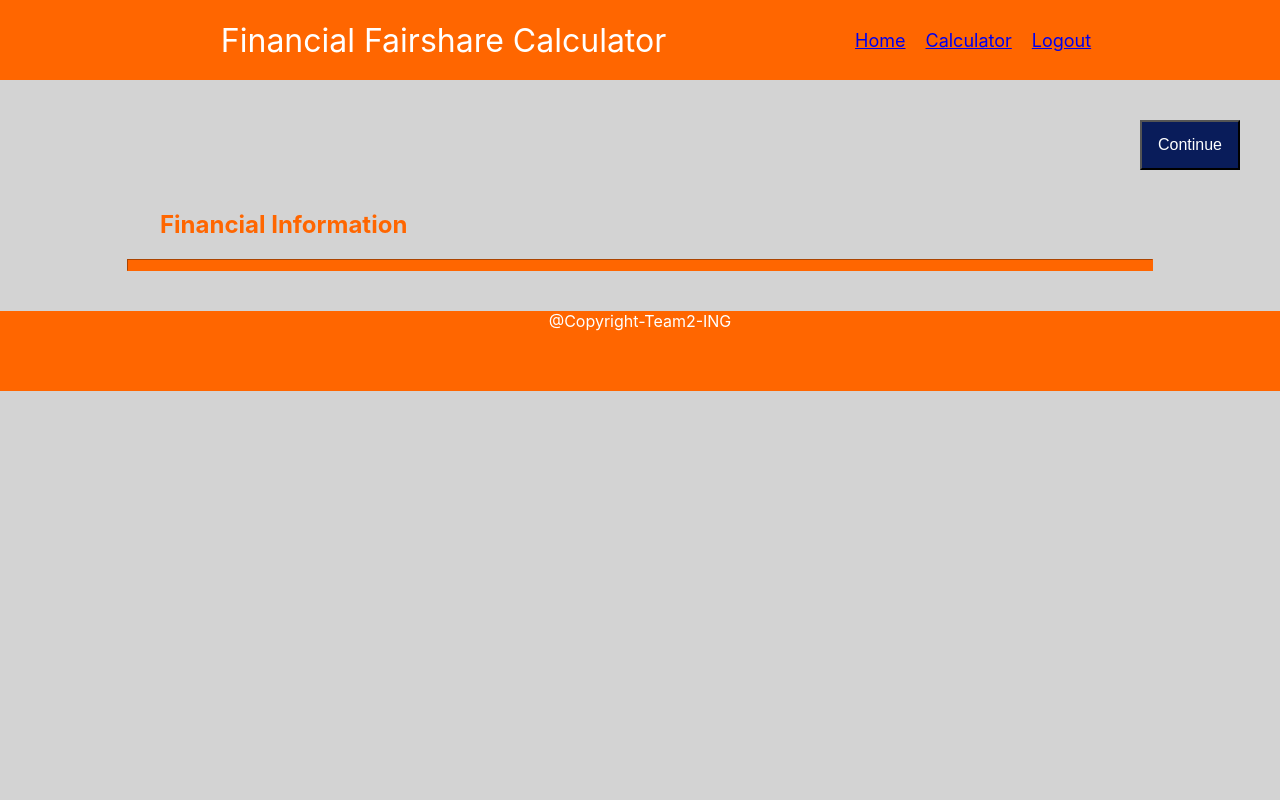
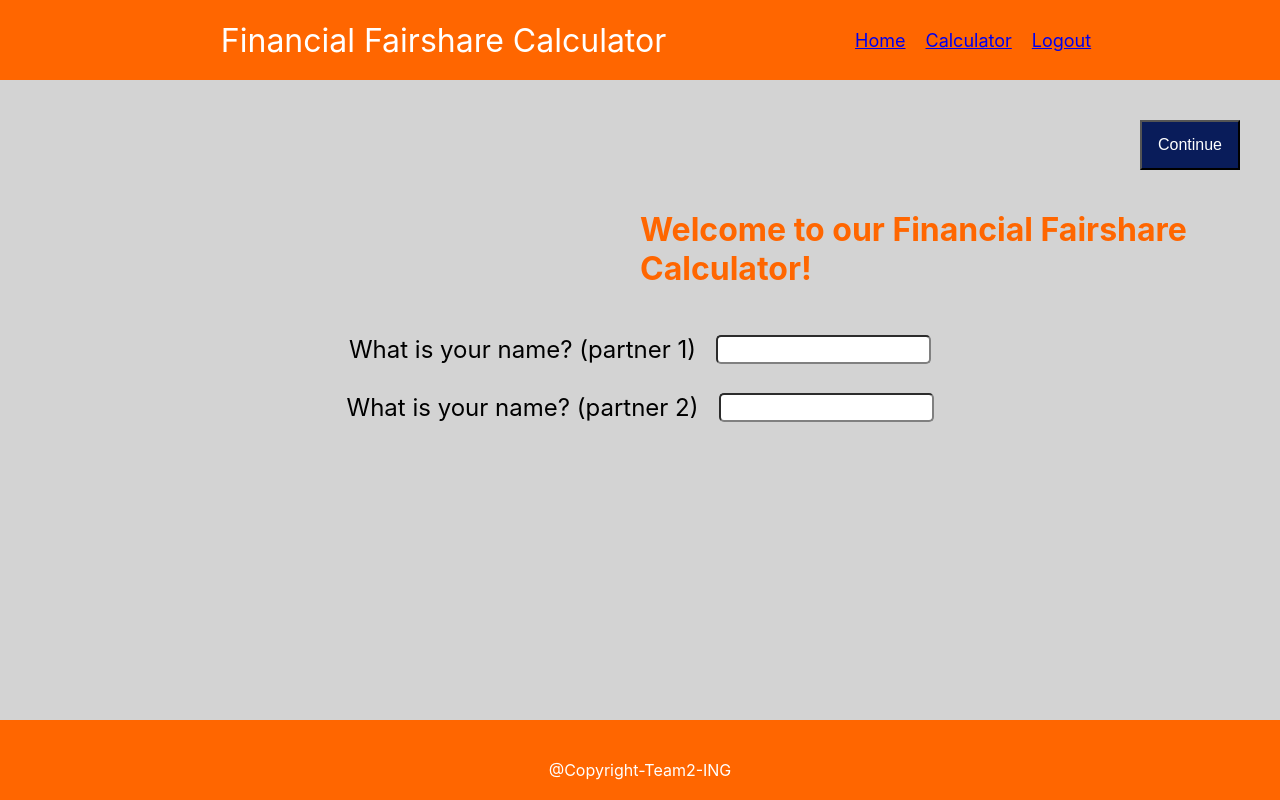
Before and after one commit to navalBhagat/herhackathon-team2-ing, a React (Create React App) app in the folder team2-ing/: page /calculator in a window 1280 px wide. Built offline with nearby package versions, Linux system fonts and the light colour scheme; the HTML template or start-up script is replaced by a standard one.

Commit message:
FormStep 1 - complete!

```diff
--- a/team2-ing/src/components/formSteps/FormStep1.tsx
+++ b/team2-ing/src/components/formSteps/FormStep1.tsx
@@ -13,8 +13,35 @@ export const FormStep1: React.FC<Props> = (props) => {
                     Continue
                 </button>
             </div>
-            <h2>Financial Information</h2>
-            <hr />
+            <h2 className="welcome">
+                Welcome to our Financial Fairshare Calculator!
+            </h2>
+            <br />
+            <div className="form1 inputfields">
+                <div className="input-text partner1-name">
+                    <label form="partner1-name" className="partner1-name">
+                        What is your name? (partner 1)
+                    </label>
+                    <span className="formdivider" />
+                    <input
+                        type="text"
+                        name="partner1-name"
+                        className="partner1-name"
+                    />
+                </div>
+                <br />
+                <div className="input-text partner2-name">
+                    <label form="partner2-name" className="partner2-name">
+                        What is your name? (partner 2)
+                    </label>
+                    <span className="formdivider" />
+                    <input
+                        type="text"
+                        name="partner2-name"
+                        className="partner2-name"
+                    />
+                </div>
+            </div>
         </div>
     );
 };
--- a/team2-ing/src/components/nav/Navbar.tsx
+++ b/team2-ing/src/components/nav/Navbar.tsx
@@ -2,7 +2,7 @@ import { useContext } from "react";
 import { UserContext } from "../../services/UserService";
 
 export const Navbar = () => {
-    const { loggedIn } = useContext(UserContext);
+    const { loggedIn, setLoggedIn } = useContext(UserContext);
     return (
         <nav>
             <a href="/">Home</a>
@@ -11,7 +11,7 @@ export const Navbar = () => {
                     <span className="divider" />
                     <a href="/calculator">Calculator</a>
                     <span className="divider" />
-                    <a href="/">Logout</a>
+                    <a href="/" onClick={() => {setLoggedIn(false)}}>Logout</a>
                 </>
             )}
         </nav>
--- a/team2-ing/src/components/shared/Wrapper.tsx
+++ b/team2-ing/src/components/shared/Wrapper.tsx
@@ -7,7 +7,7 @@ type Props = {
 
 export const Wrapper: React.FC<Props> = (props) => {
   return (
-    <div>
+    <div className="mainwrapper">
         <Header />
         {props.children}
         <Footer />
--- a/team2-ing/src/index.css
+++ b/team2-ing/src/index.css
@@ -1,3 +1,7 @@
+html {
+  height: 100%;
+}
+
 body {
   margin: 0;
   font-family: -apple-system, BlinkMacSystemFont, 'Segoe UI', 'Roboto', 'Oxygen',
@@ -7,6 +11,11 @@ body {
   -moz-osx-font-smoothing: grayscale;
   background-color: lightgray;
   color: white;
+  height: 100%;
+}
+
+#root {
+ height: 100%;
 }
 
 code {
@@ -17,7 +26,14 @@ code {
 .App {
   display: flex;
   flex-direction: column;
-  min-height: 100vh;
+  justify-content: space-between;
+  height: 100%;
+}
+
+.mainwrapper {
+  height: 100%;
+  display: flex;
+  flex-direction: column;
 }
 
 .header {
@@ -33,6 +49,8 @@ code {
   background-color: #f60;
   min-height: 5rem;
   margin-top: auto;
+  position: sticky;
+  bottom: 0;
 }
 
 .headerValue {
@@ -198,3 +216,33 @@ hr {
   max-width: 80%;
   border-color: #f60;
 }
+
+h2.welcome {
+  font-size: xx-large;
+  margin-left: 40rem;
+}
+
+.inputfields {
+  color: black;
+  font-size: x-large;
+  display: flex;
+  flex-direction: column;
+  align-items: center;
+}
+
+.input-text {
+  display: flex;
+  justify-content: space-between;
+}
+
+.formdivider {
+  height: 100%;
+  margin: 10px;
+}
+
+.input-text input {
+  border-radius: 5px;
+  min-height: 20px;
+  border-color: gray;
+  font-size: medium;
+}
--- a/team2-ing/src/pages/Calculator.tsx
+++ b/team2-ing/src/pages/Calculator.tsx
@@ -1,4 +1,4 @@
-import { FormStep1, FormStep2, FormStep3, FormStep4 } from "../components"
+import { FormStep1, FormStep2, FormStep3, FormStep4 } from "../components";
 import { useState } from "react";
 
 export const Calculator = () => {
@@ -10,14 +10,20 @@ export const Calculator = () => {
 
     const handlePrev = () => {
         setStep((prevStep: number) => prevStep - 1);
-  }
+    };
 
     return (
+        <form>
             <div className="Calculator">
-      { step === 1 && <FormStep1 onNext={handleNext} /> }
-      { step === 2 && <FormStep2 onNext={handleNext} onPrevious={handlePrev} />}
-      { step === 3 && <FormStep3 onNext={handleNext} onPrevious={handlePrev} />}
-      { step === 4 && <FormStep4 onPrevious={handlePrev} />}
+                {step === 1 && <FormStep1 onNext={handleNext} />}
+                {step === 2 && (
+                    <FormStep2 onNext={handleNext} onPrevious={handlePrev} />
+                )}
+                {step === 3 && (
+                    <FormStep3 onNext={handleNext} onPrevious={handlePrev} />
+                )}
+                {step === 4 && <FormStep4 onPrevious={handlePrev} />}
             </div>
-  )
-}
+        </form>
+    );
+};
```
Lines whose indentation alone changed are shown as unchanged.
